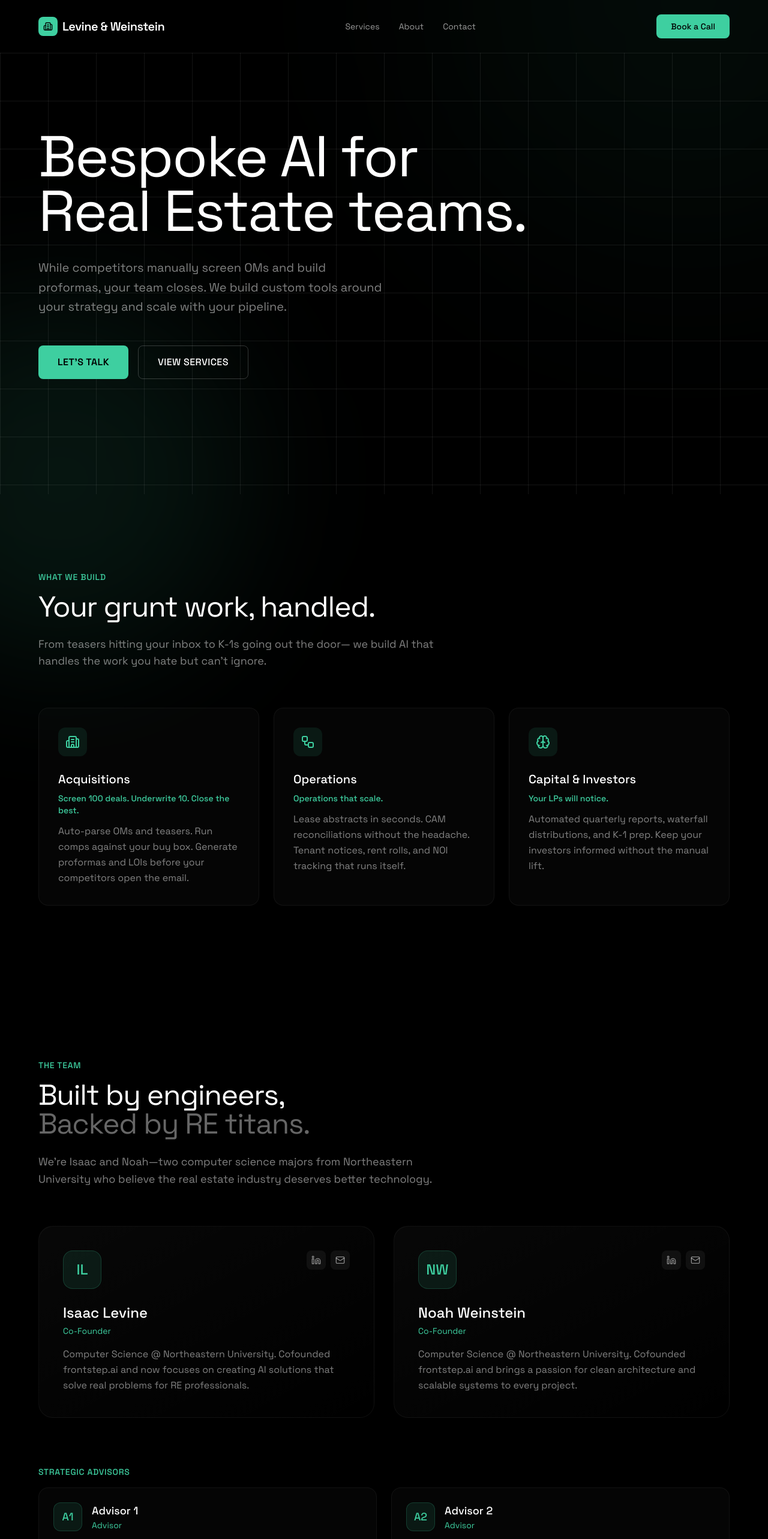
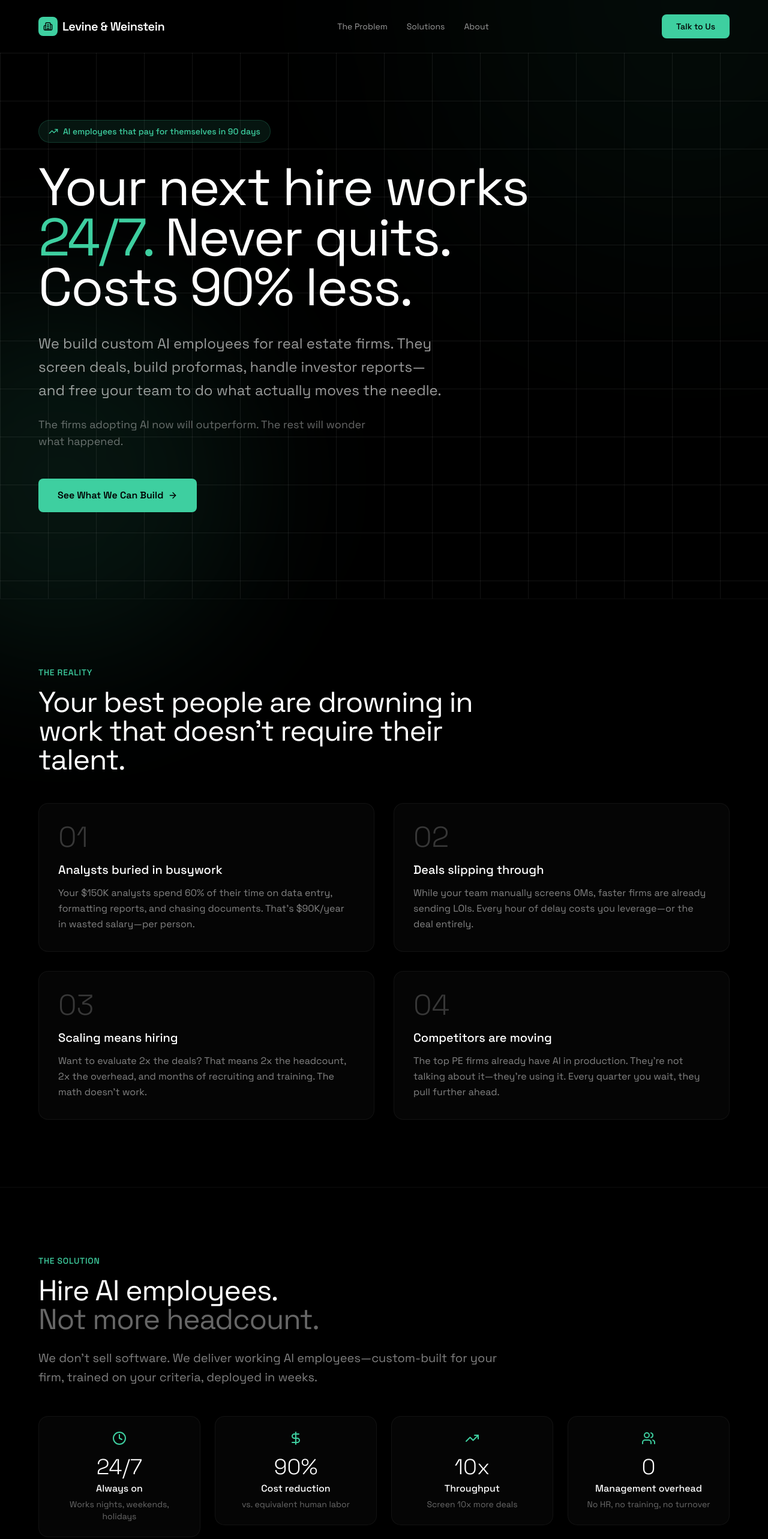
Before and after one commit to dealwire-ai/dealwire, a Next.js app in the folder apps/web/: page / in a window 1280 px wide. Shown: the top 2566 px of the page at 60% size. Built offline with nearby package versions, Linux system fonts and the light colour scheme.

Commit message:
more aspirational content

```diff
--- a/apps/web/src/app/page.tsx
+++ b/apps/web/src/app/page.tsx
@@ -3,7 +3,7 @@
 import React, { useRef } from 'react';
 import Link from 'next/link';
 import { motion, useInView } from 'framer-motion';
-import { Building2, Brain, Workflow, Sparkles, Linkedin, Mail } from 'lucide-react';
+import { Building2, Brain, Workflow, Sparkles, Linkedin, Mail, TrendingUp, Clock, Users, DollarSign, ArrowRight, CheckCircle2 } from 'lucide-react';
 import { Button } from "../components/ui/button";
 
 const FadeInSection = ({ children, delay = 0 }: { children: React.ReactNode; delay?: number }) => {
@@ -41,20 +41,20 @@ export default function Home() {
             <span className="text-xl font-semibold tracking-tight">Levine & Weinstein</span>
           </div>
           <div className="hidden md:flex items-center gap-8 text-sm text-white/60">
-            <button onClick={() => document.getElementById('services')?.scrollIntoView({ behavior: 'smooth' })} className="hover:text-white transition-colors">Services</button>
+            <button onClick={() => document.getElementById('problem')?.scrollIntoView({ behavior: 'smooth' })} className="hover:text-white transition-colors">The Problem</button>
+            <button onClick={() => document.getElementById('services')?.scrollIntoView({ behavior: 'smooth' })} className="hover:text-white transition-colors">Solutions</button>
             <button onClick={() => document.getElementById('about')?.scrollIntoView({ behavior: 'smooth' })} className="hover:text-white transition-colors">About</button>
-            <button onClick={() => document.getElementById('contact')?.scrollIntoView({ behavior: 'smooth' })} className="hover:text-white transition-colors">Contact</button>
           </div>
           <Link href="/book">
             <Button className="bg-[#3ECFA0] hover:bg-[#35b88f] text-black font-medium px-6">
-              Book a Call
+              Talk to Us
             </Button>
           </Link>
         </div>
       </nav>
 
       {/* Hero Section */}
-      <section className="relative z-10 px-6 lg:px-16 pt-20 pb-32 lg:pt-32 lg:pb-48" style={{
+      <section className="relative z-10 px-6 lg:px-16 pt-20 pb-24 lg:pt-28 lg:pb-36" style={{
         backgroundImage: `
           linear-gradient(to right, rgba(255, 255, 255, 0.08) 1px, transparent 1px),
           linear-gradient(to bottom, rgba(255, 255, 255, 0.08) 1px, transparent 1px)
@@ -68,49 +68,140 @@ export default function Home() {
             transition={{ duration: 1, ease: [0.25, 0.4, 0.25, 1] }}
             className="max-w-4xl"
           >
+            <div className="inline-flex items-center gap-2 px-4 py-2 bg-[#3ECFA0]/10 border border-[#3ECFA0]/20 rounded-full mb-8">
+              <TrendingUp className="w-4 h-4 text-[#3ECFA0]" />
+              <span className="text-sm text-[#3ECFA0] font-medium">AI employees that pay for themselves in 90 days</span>
+            </div>
 
-            <h1 className="text-5xl md:text-7xl lg:text-8xl font-normal tracking-tight leading-[0.95] mb-8">
-              Bespoke AI for<br />
-              Real Estate teams.
+            <h1 className="text-5xl md:text-7xl lg:text-[5.5rem] font-normal tracking-tight leading-[0.95] mb-8">
+              Your next hire works<br />
+              <span className="text-[#3ECFA0]">24/7.</span> Never quits.<br />
+              Costs 90% less.
             </h1>
 
-            <p className="text-lg md:text-xl text-white/50 max-w-xl leading-relaxed mb-12">
-              While competitors manually screen OMs and build proformas, your team closes.
-              We build custom tools around your strategy and scale with your pipeline.
+            <p className="text-xl md:text-2xl text-white/60 max-w-2xl leading-relaxed mb-6">
+              We build custom AI employees for real estate firms. They screen deals, build proformas, handle investor reports—and free your team to do what actually moves the needle.
+            </p>
+
+            <p className="text-lg text-white/40 max-w-xl mb-12">
+              The firms adopting AI now will outperform. The rest will wonder what happened.
             </p>
 
             <div className="flex flex-col sm:flex-row gap-4">
               <Link href="/book">
                 <Button
                   size="lg"
-                  className="bg-[#3ECFA0] hover:bg-[#35b88f] text-black font-semibold px-8 h-14 text-base uppercase tracking-wide"
+                  className="bg-[#3ECFA0] hover:bg-[#35b88f] text-black font-semibold px-8 h-14 text-base"
                 >
-                  Let&apos;s Talk
+                  See What We Can Build
+                  <ArrowRight className="w-4 h-4 ml-2" />
                 </Button>
               </Link>
-              <Button
-                size="lg"
-                variant="outline"
-                className="border-white/20 bg-transparent text-white hover:bg-white/5 px-8 h-14 text-base uppercase tracking-wide"
-                onClick={() => document.getElementById('services')?.scrollIntoView({ behavior: 'smooth' })}
-              >
-                View Services
-              </Button>
             </div>
           </motion.div>
         </div>
       </section>
 
+      {/* The Problem Section */}
+      <section id="problem" className="relative z-10 px-6 lg:px-16 py-20 lg:py-28 border-t border-white/5">
+        <div className="max-w-7xl mx-auto">
+          <FadeInSection>
+            <p className="text-[#3ECFA0] text-sm font-medium tracking-wider uppercase mb-4">The Reality</p>
+            <h2 className="text-4xl md:text-5xl font-normal tracking-tight mb-6 max-w-3xl">
+              Your best people are drowning in work that doesn&apos;t require their talent.
+            </h2>
+          </FadeInSection>
+
+          <div className="grid md:grid-cols-2 gap-8 mt-12">
+            <FadeInSection delay={0.1}>
+              <div className="p-8 bg-white/[0.02] border border-white/5 rounded-2xl">
+                <div className="text-5xl font-light text-white/20 mb-4">01</div>
+                <h3 className="text-xl font-medium mb-3">Analysts buried in busywork</h3>
+                <p className="text-white/50 leading-relaxed">
+                  Your $150K analysts spend 60% of their time on data entry, formatting reports, and chasing documents. That&apos;s $90K/year in wasted salary—per person.
+                </p>
+              </div>
+            </FadeInSection>
+
+            <FadeInSection delay={0.2}>
+              <div className="p-8 bg-white/[0.02] border border-white/5 rounded-2xl">
+                <div className="text-5xl font-light text-white/20 mb-4">02</div>
+                <h3 className="text-xl font-medium mb-3">Deals slipping through</h3>
+                <p className="text-white/50 leading-relaxed">
+                  While your team manually screens OMs, faster firms are already sending LOIs. Every hour of delay costs you leverage—or the deal entirely.
+                </p>
+              </div>
+            </FadeInSection>
+
+            <FadeInSection delay={0.3}>
+              <div className="p-8 bg-white/[0.02] border border-white/5 rounded-2xl">
+                <div className="text-5xl font-light text-white/20 mb-4">03</div>
+                <h3 className="text-xl font-medium mb-3">Scaling means hiring</h3>
+                <p className="text-white/50 leading-relaxed">
+                  Want to evaluate 2x the deals? That means 2x the headcount, 2x the overhead, and months of recruiting and training. The math doesn&apos;t work.
+                </p>
+              </div>
+            </FadeInSection>
+
+            <FadeInSection delay={0.4}>
+              <div className="p-8 bg-white/[0.02] border border-white/5 rounded-2xl">
+                <div className="text-5xl font-light text-white/20 mb-4">04</div>
+                <h3 className="text-xl font-medium mb-3">Competitors are moving</h3>
+                <p className="text-white/50 leading-relaxed">
+                  The top PE firms already have AI in production. They&apos;re not talking about it—they&apos;re using it. Every quarter you wait, they pull further ahead.
+                </p>
+              </div>
+            </FadeInSection>
+          </div>
+        </div>
+      </section>
+
+      {/* Value Proposition Section */}
+      <section className="relative z-10 px-6 lg:px-16 py-20 lg:py-28 border-t border-white/5">
+        <div className="max-w-7xl mx-auto">
+          <FadeInSection>
+            <div className="max-w-3xl">
+              <p className="text-[#3ECFA0] text-sm font-medium tracking-wider uppercase mb-4">The Solution</p>
+              <h2 className="text-4xl md:text-5xl font-normal tracking-tight mb-6">
+                Hire AI employees.<br />
+                <span className="text-white/40">Not more headcount.</span>
+              </h2>
+              <p className="text-white/50 text-xl leading-relaxed mb-12">
+                We don&apos;t sell software. We deliver working AI employees—custom-built for your firm, trained on your criteria, deployed in weeks.
+              </p>
+            </div>
+          </FadeInSection>
+
+          <div className="grid md:grid-cols-4 gap-6 mt-8">
+            {[
+              { icon: Clock, value: "24/7", label: "Always on", desc: "Works nights, weekends, holidays" },
+              { icon: DollarSign, value: "90%", label: "Cost reduction", desc: "vs. equivalent human labor" },
+              { icon: TrendingUp, value: "10x", label: "Throughput", desc: "Screen 10x more deals" },
+              { icon: Users, value: "0", label: "Management overhead", desc: "No HR, no training, no turnover" },
+            ].map((stat, index) => (
+              <FadeInSection key={index} delay={index * 0.1}>
+                <div className="p-6 bg-white/[0.02] border border-white/5 rounded-2xl text-center">
+                  <stat.icon className="w-6 h-6 text-[#3ECFA0] mx-auto mb-4" />
+                  <div className="text-4xl font-light text-white mb-1">{stat.value}</div>
+                  <div className="text-white font-medium mb-1">{stat.label}</div>
+                  <div className="text-white/40 text-sm">{stat.desc}</div>
+                </div>
+              </FadeInSection>
+            ))}
+          </div>
+        </div>
+      </section>
+
       {/* Services Section */}
-      <section id="services" className="relative z-10 px-6 lg:px-16 py-24 lg:py-32">
+      <section id="services" className="relative z-10 px-6 lg:px-16 py-20 lg:py-28 border-t border-white/5">
         <div className="max-w-7xl mx-auto">
           <FadeInSection>
             <p className="text-[#3ECFA0] text-sm font-medium tracking-wider uppercase mb-4">What We Build</p>
             <h2 className="text-4xl md:text-5xl font-normal tracking-tight mb-6">
-              Your grunt work, handled.
+              AI employees for every function.
             </h2>
             <p className="text-white/50 text-lg max-w-2xl mb-16">
-              From teasers hitting your inbox to K-1s going out the door— we build AI that handles the work you hate but can&apos;t ignore.
+              From teasers hitting your inbox to K-1s going out the door—we build AI that handles the work your team shouldn&apos;t be doing manually.
             </p>
           </FadeInSection>
 
@@ -118,21 +209,36 @@ export default function Home() {
             {[
               {
                 icon: Building2,
-                title: "Acquisitions",
-                tagline: "Screen 100 deals. Underwrite 10. Close the best.",
-                description: "Auto-parse OMs and teasers. Run comps against your buy box. Generate proformas and LOIs before your competitors open the email."
+                title: "Deal Screening",
+                tagline: "From 500 emails to 5 qualified leads.",
+                points: [
+                  "Auto-parse every OM and teaser",
+                  "Match against your buy box instantly",
+                  "Generate preliminary underwriting",
+                  "Draft LOIs before competitors respond"
+                ]
               },
               {
                 icon: Workflow,
                 title: "Operations",
-                tagline: "Operations that scale.",
-                description: "Lease abstracts in seconds. CAM reconciliations without the headache. Tenant notices, rent rolls, and NOI tracking that runs itself."
+                tagline: "Back office that runs itself.",
+                points: [
+                  "Lease abstracts in seconds",
+                  "CAM reconciliations automated",
+                  "Tenant notices on autopilot",
+                  "NOI tracking in real-time"
+                ]
               },
               {
                 icon: Brain,
-                title: "Capital & Investors",
-                tagline: "Your LPs will notice.",
-                description: "Automated quarterly reports, waterfall distributions, and K-1 prep. Keep your investors informed without the manual lift."
+                title: "Investor Relations",
+                tagline: "LPs impressed. CFO relieved.",
+                points: [
+                  "Quarterly reports generated automatically",
+                  "Waterfall distributions calculated",
+                  "K-1 prep without the scramble",
+                  "Ad-hoc LP queries answered instantly"
+                ]
               }
             ].map((service, index) => (
               <FadeInSection key={index} delay={index * 0.1}>
@@ -141,8 +247,56 @@ export default function Home() {
                     <service.icon className="w-6 h-6 text-[#3ECFA0]" />
                   </div>
                   <h3 className="text-xl font-medium mb-2">{service.title}</h3>
-                  <p className="text-[#3ECFA0] text-sm font-medium mb-3">{service.tagline}</p>
-                  <p className="text-white/50 leading-relaxed">{service.description}</p>
+                  <p className="text-[#3ECFA0] text-sm font-medium mb-4">{service.tagline}</p>
+                  <ul className="space-y-2">
+                    {service.points.map((point, i) => (
+                      <li key={i} className="flex items-start gap-2 text-white/50 text-sm">
+                        <CheckCircle2 className="w-4 h-4 text-[#3ECFA0]/50 mt-0.5 shrink-0" />
+                        {point}
+                      </li>
+                    ))}
+                  </ul>
+                </div>
+              </FadeInSection>
+            ))}
+          </div>
+        </div>
+      </section>
+
+      {/* How It Works Section */}
+      <section className="relative z-10 px-6 lg:px-16 py-20 lg:py-28 border-t border-white/5">
+        <div className="max-w-7xl mx-auto">
+          <FadeInSection>
+            <p className="text-[#3ECFA0] text-sm font-medium tracking-wider uppercase mb-4">The Process</p>
+            <h2 className="text-4xl md:text-5xl font-normal tracking-tight mb-16">
+              From call to deployed.<br />
+              <span className="text-white/40">In weeks, not months.</span>
+            </h2>
+          </FadeInSection>
+
+          <div className="grid md:grid-cols-3 gap-8">
+            {[
+              {
+                step: "01",
+                title: "Discovery Call",
+                description: "30 minutes. We learn your workflows, pain points, and criteria. You learn if we're the right fit. No pressure, no pitch deck."
+              },
+              {
+                step: "02",
+                title: "We Build",
+                description: "Custom AI employee, trained on your specific criteria and workflows. We handle the technical complexity—you provide the domain expertise."
+              },
+              {
+                step: "03",
+                title: "Deploy & Iterate",
+                description: "Your AI employee goes live. We monitor, refine, and improve. You see ROI within 90 days or we keep working until you do."
+              }
+            ].map((item, index) => (
+              <FadeInSection key={index} delay={index * 0.1}>
+                <div className="relative">
+                  <div className="text-7xl font-light text-[#3ECFA0]/10 mb-4">{item.step}</div>
+                  <h3 className="text-xl font-medium mb-3">{item.title}</h3>
+                  <p className="text-white/50 leading-relaxed">{item.description}</p>
                 </div>
               </FadeInSection>
             ))}
@@ -151,10 +305,10 @@ export default function Home() {
       </section>
 
       {/* About Section */}
-      <section id="about" className="relative z-10 px-6 lg:px-16 py-24 lg:py-32">
+      <section id="about" className="relative z-10 px-6 lg:px-16 py-20 lg:py-28 border-t border-white/5">
         <div className="max-w-7xl mx-auto">
           <FadeInSection>
-            <p className="text-[#3ECFA0] text-sm font-medium tracking-wider uppercase mb-4">The Team</p>
+            <p className="text-[#3ECFA0] text-sm font-medium tracking-wider uppercase mb-4">Who We Are</p>
             <h2 className="text-4xl md:text-5xl font-normal tracking-tight mb-6">
               Built by engineers,
               <br />
@@ -171,12 +325,12 @@ export default function Home() {
               {
                 name: "Isaac Levine",
                 role: "Co-Founder",
-                bio: "Computer Science @ Northeastern University. Cofounded frontstep.ai and now focuses on creating AI solutions that solve real problems for RE professionals."
+                bio: "Computer Science @ Northeastern. Built frontstep.ai. Obsessed with turning messy RE workflows into elegant automation."
               },
               {
                 name: "Noah Weinstein",
                 role: "Co-Founder",
-                bio: "Computer Science @ Northeastern University. Cofounded frontstep.ai and brings a passion for clean architecture and scalable systems to every project."
+                bio: "Computer Science @ Northeastern. Built frontstep.ai. Focused on building AI that actually works in production, not just demos."
               }
             ].map((founder, index) => (
               <FadeInSection key={index} delay={index * 0.15}>
@@ -251,9 +405,8 @@ export default function Home() {
                 </div>
                 <div className="lg:border-l lg:border-white/10 lg:pl-12">
                   <p className="text-white/60 leading-relaxed">
-                    Our experience building frontstep.ai gave us deep insight into what real estate
-                    professionals actually need—not just flashy features, but tools that genuinely
-                    make their work easier.
+                    Our experience building frontstep.ai taught us what actually works in RE tech—
+                    and more importantly, what doesn&apos;t. We only build what delivers real ROI.
                   </p>
                 </div>
               </div>
@@ -262,27 +415,32 @@ export default function Home() {
         </div>
       </section>
 
-      {/* Contact CTA Section */}
-      <section id="contact" className="relative z-10 px-6 lg:px-16 py-24 lg:py-32">
+      {/* Final CTA Section */}
+      <section id="contact" className="relative z-10 px-6 lg:px-16 py-20 lg:py-28 border-t border-white/5">
         <div className="max-w-7xl mx-auto">
           <FadeInSection>
             <div className="relative overflow-hidden rounded-[2rem] bg-gradient-to-br from-[#111111] to-black border border-white/5">
               <div className="absolute top-0 right-0 w-[500px] h-[500px] bg-[#3ECFA0]/10 rounded-full blur-[150px] -translate-y-1/2 translate-x-1/4" />
 
-              <div className="relative px-8 py-16 lg:p-20 text-center">
-                <h2 className="text-4xl md:text-5xl lg:text-6xl font-normal tracking-tight mb-6">
-                  Ready to move faster?
-                </h2>
-                <p className="text-white/50 text-lg max-w-xl mx-auto mb-10">
-                  In 12 months, you&apos;ll either be the firm that figured out AI—or one of the ones asking how they did it.
-                </p>
-                <div className="flex flex-col sm:flex-row gap-4 justify-center">
+              <div className="relative px-8 py-16 lg:p-20">
+                <div className="max-w-2xl">
+                  <h2 className="text-4xl md:text-5xl lg:text-6xl font-normal tracking-tight mb-6">
+                    The question isn&apos;t <em className="text-[#3ECFA0] not-italic">if</em>.<br />
+                    It&apos;s who gets there first.
+                  </h2>
+                  <p className="text-white/50 text-lg mb-4">
+                    In 12 months, your competitors will either be running AI—or scrambling to catch up.
+                  </p>
+                  <p className="text-white/70 text-lg mb-10">
+                    30 minutes. No pitch deck. Just an honest conversation about whether AI can actually help your firm.
+                  </p>
                   <Link href="/book">
                     <Button
                       size="lg"
-                      className="bg-[#3ECFA0] hover:bg-[#35b88f] text-black font-semibold px-8 h-14 text-base uppercase tracking-wide w-full sm:w-auto"
+                      className="bg-[#3ECFA0] hover:bg-[#35b88f] text-black font-semibold px-8 h-14 text-base"
                     >
-                      Book a Call
+                      Book Your Call
+                      <ArrowRight className="w-4 h-4 ml-2" />
                     </Button>
                   </Link>
                 </div>
```
